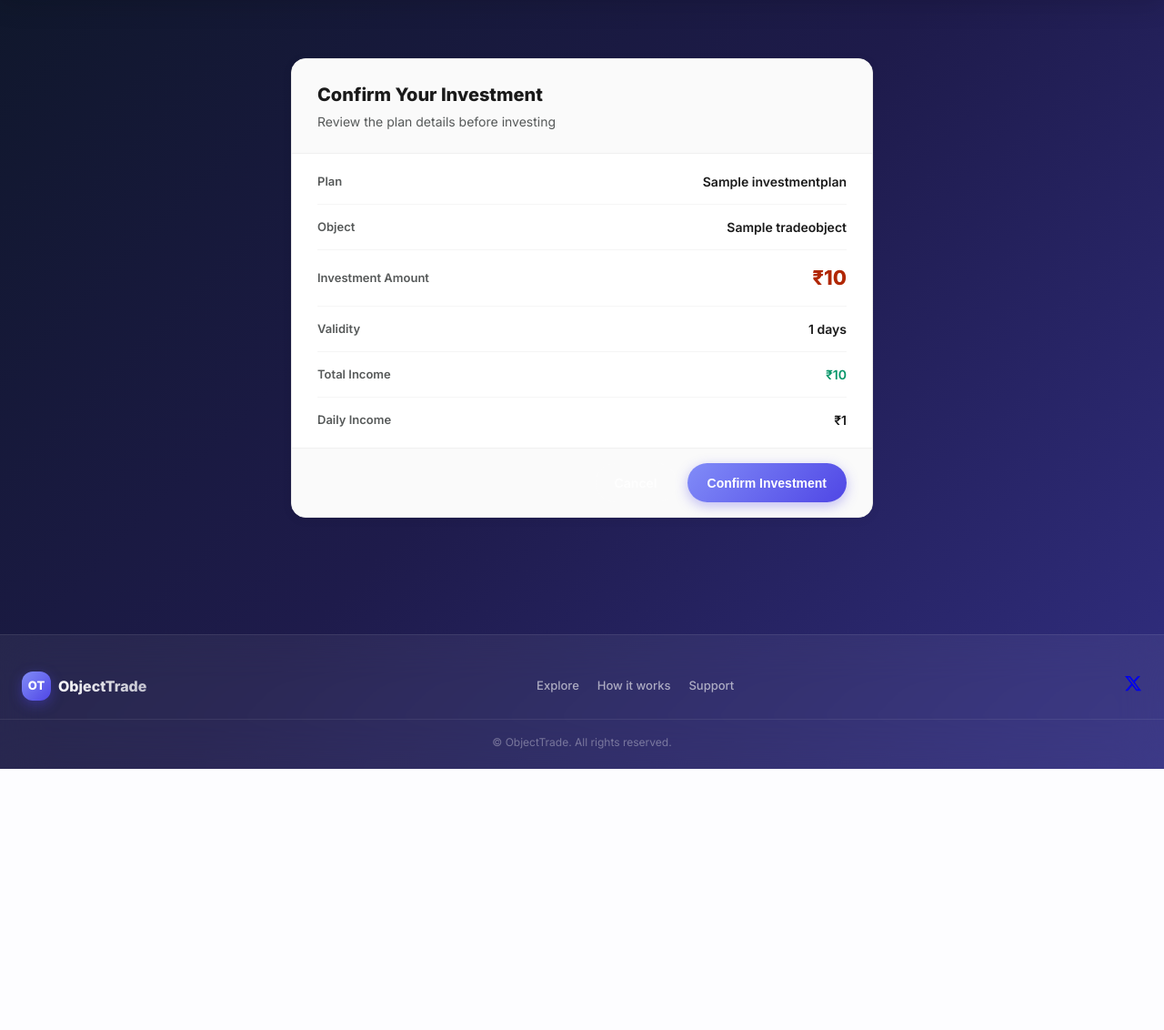
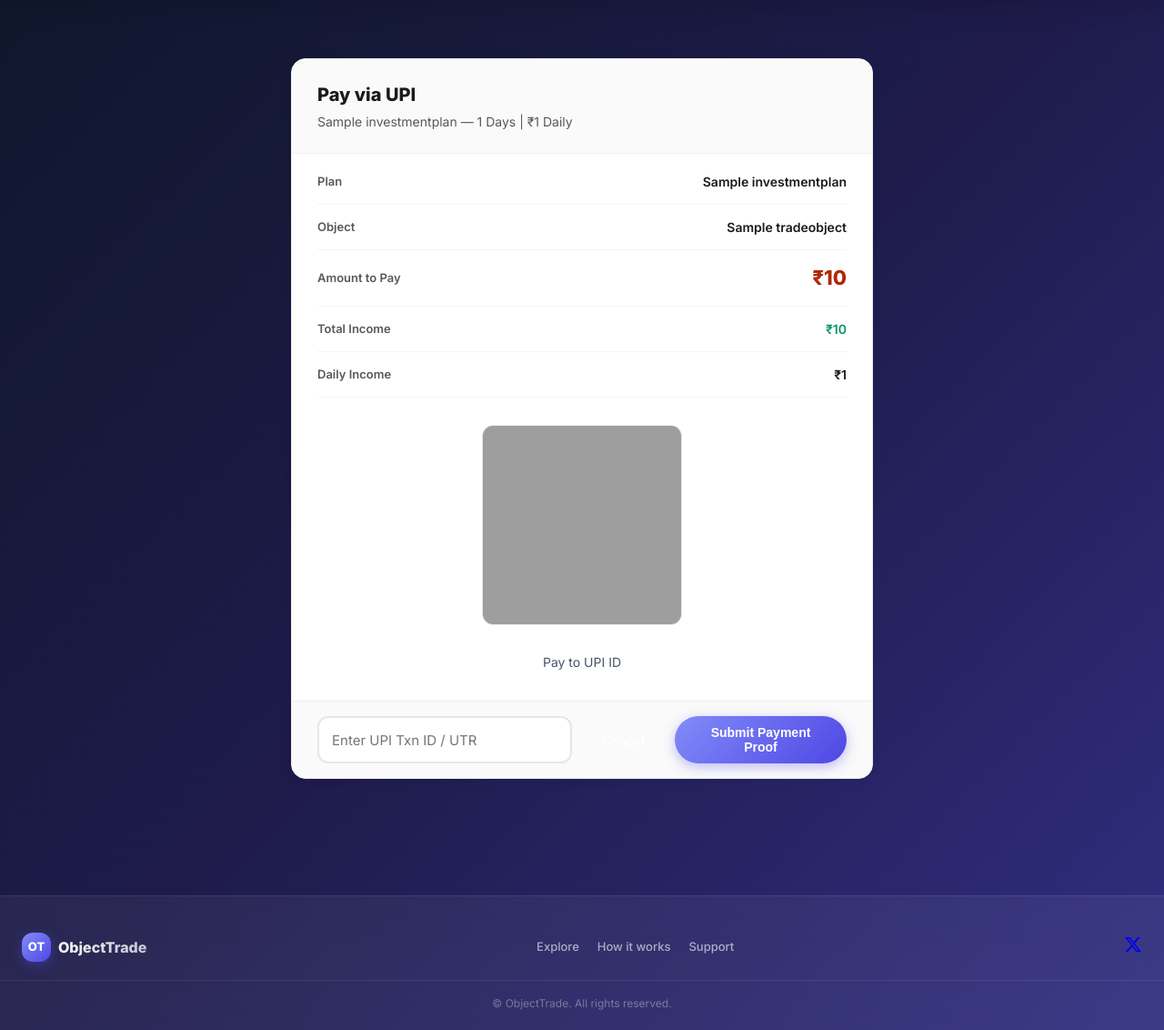
Before and after one commit to Abhishek-DS-ML-Gupta/grow-careers, a Django app: page /invest/1/ in a window 1280 px wide. Shown: the part 69-1201 px from the top of the page at 91% size. Before the commit the page ends 914 px from the top, so only its background shows below. Run offline with Django 5.2, Linux system fonts and the light colour scheme; a user stored in the database is signed in; tables that the repository leaves empty hold one stand-in row (values such as "Sample post"); grey boxes are pictures that could not be loaded.

Commit message:
upi or many changes

```diff
--- a/plans/templates/plans/invest.html
+++ b/plans/templates/plans/invest.html
@@ -1,11 +1,12 @@
 {% extends "base.html" %}
-{% block title %}Confirm Investment - ObjectTrade{% endblock %}
+{% load static %}
+{% block title %}Pay for {{ plan.name }} - ObjectTrade{% endblock %}
 {% block content %}
 <div class="section">
   <div class="plan-confirm-card">
     <div class="plan-confirm-header">
-      <h1>Confirm Your Investment</h1>
-      <p class="plan-confirm-subtitle">Review the plan details before investing</p>
+      <h1>Pay via UPI</h1>
+      <p class="plan-confirm-subtitle">{{ plan.name }} — {{ plan.validity_days }} Days | ₹{{ plan.daily_income_inr|floatformat:0 }} Daily</p>
     </div>
 
     <div class="plan-confirm-body">
@@ -18,12 +19,8 @@
         <span class="plan-detail-value">{{ plan.object.name }}</span>
       </div>
       <div class="plan-detail-row">
-        <span class="plan-detail-label">Investment Amount</span>
+        <span class="plan-detail-label">Amount to Pay</span>
         <span class="plan-detail-value plan-detail-price">₹{{ plan.price_inr|floatformat:0 }}</span>
-      </div>
-      <div class="plan-detail-row">
-        <span class="plan-detail-label">Validity</span>
-        <span class="plan-detail-value">{{ plan.validity_days }} days</span>
       </div>
       <div class="plan-detail-row">
         <span class="plan-detail-label">Total Income</span>
@@ -33,12 +30,23 @@
         <span class="plan-detail-label">Daily Income</span>
         <span class="plan-detail-value">₹{{ plan.daily_income_inr|floatformat:0 }}</span>
       </div>
+
+      {% with merchant_upi=settings.MERCHANT_UPI_ID %}
+      <div style="display: flex; justify-content: center; padding: 16px 0;">
+        <img src="https://api.qrserver.com/v1/create-qr-code/?size=220x220&data=upi://pay?pa={{ merchant_upi }}&pn=ObjectTrade&am={{ plan.price_inr }}&cu=INR" alt="UPI QR" style="width: 220px; height: 220px; border-radius: 12px; border: 1px solid #e5e7eb;" />
+      </div>
+      <div style="text-align: center; margin-bottom: 12px;">
+        <p style="font-size: 14px; color: var(--text-secondary);">Pay to UPI ID</p>
+        <p style="font-size: 20px; font-weight: 700;">{{ merchant_upi }}</p>
+      </div>
+      {% endwith %}
     </div>
 
     <form method="post" class="plan-confirm-actions">
       {% csrf_token %}
+      <input type="text" name="payment_reference" placeholder="Enter UPI Txn ID / UTR" required class="form-input" style="max-width: 280px;" />
       <a href="{% url 'plans_grid' %}" class="btn btn-ghost btn-cancel">Cancel</a>
-      <button type="submit" class="btn btn-primary-gradient btn-confirm">Confirm Investment</button>
+      <button type="submit" class="btn btn-primary-gradient btn-confirm">Submit Payment Proof</button>
     </form>
   </div>
 </div>
--- a/plans/views.py
+++ b/plans/views.py
@@ -5,6 +5,7 @@ from django.core.exceptions import ValidationError
 from django.contrib.auth.decorators import login_required, user_passes_test
 from django.contrib.auth.views import AuthenticationForm
 from django.shortcuts import render, redirect, get_object_or_404
+from django.conf import settings
 from django.contrib import messages
 from django.utils import timezone
 from datetime import timedelta
@@ -115,33 +116,38 @@ def invest(request, plan_id):
     plan = get_object_or_404(InvestmentPlan, pk=plan_id, is_active=True)
 
     if request.method == 'POST':
-        wallet = Wallet.objects.filter(user=request.user).first()
-        amount = Decimal(plan.price_inr)
+        payment_reference = request.POST.get('payment_reference', '').strip()
+        if not payment_reference:
+            messages.warning(request, 'Please enter your UPI transaction ID.')
+            return render(request, 'plans/invest.html', {'plan': plan})
 
-        if not wallet or wallet.balance < amount:
-            messages.error(request, 'Insufficient Wallet Balance. Please deposit funds first.')
-            return redirect('wallet_deposit')
+        merchant_upi = settings.MERCHANT_UPI_ID
+        upi_string = f"upi://pay?pa={merchant_upi}&pn=ObjectTrade&am={plan.price_inr}&cu=INR"
+        import hmac as _hmac, hashlib as _hashlib
+        import time as _time
+        deposit_id = f"PLAN-{plan.id}-{int(_time.time())}"
 
+        wallet = get_wallet(request.user)
         with transaction.atomic():
-            wallet.balance -= amount
-            wallet.total_withdrawal += amount
-            wallet.save(update_fields=['balance', 'total_withdrawal', 'updated_at'])
+            deposit = Deposit.objects.create(
+                user=request.user,
+                amount=Decimal(plan.price_inr),
+                upi_id=merchant_upi,
+                account_name=request.user.get_full_name() or request.user.username,
+                payment_reference=payment_reference,
+                status='pending',
+                razorpay_order_id=deposit_id,
+            )
 
             purchase = Purchase.objects.create(
                 user=request.user,
                 product=plan,
-                amount=amount,
+                amount=Decimal(plan.price_inr),
                 status='ACTIVE',
-            )
-            Transaction.objects.create(
-                user=request.user,
-                txn_type='PURCHASE',
-                amount=-amount,
-                reference_id=f"PUR-{purchase.id}",
-                purchase=purchase,
+                razorpay_order_id=deposit_id,
             )
 
-            investment = Investment.objects.create(
+            Investment.objects.create(
                 user=request.user,
                 plan=plan,
                 invested_amount=plan.price_inr,
@@ -150,8 +156,16 @@ def invest(request, plan_id):
                 status='active',
             )
 
-        messages.success(request, f'Successfully invested in {plan.name}!')
-        return render(request, 'wallet/purchase.html', {'plan': plan, 'purchase': purchase, 'wallet': wallet})
+            Transaction.objects.create(
+                user=request.user,
+                txn_type='PURCHASE',
+                amount=-Decimal(plan.price_inr),
+                reference_id=f"PUR-{purchase.id}",
+                purchase=purchase,
+            )
+
+        messages.success(request, f'Payment reference submitted for {plan.name}. Waiting for verification.')
+        return redirect('dashboard')
 
     return render(request, 'plans/invest.html', {'plan': plan})
 
--- a/wallet_app/forms.py
+++ b/wallet_app/forms.py
@@ -5,9 +5,10 @@ from .models import Deposit, Product
 class DepositForm(forms.ModelForm):
     class Meta:
         model = Deposit
-        fields = ['amount', 'upi_id']
+        fields = ['amount', 'upi_id', 'account_name']
         widgets = {
             'upi_id': forms.TextInput(attrs={'placeholder': 'name@upi'}),
+            'account_name': forms.TextInput(attrs={'placeholder': 'Account holder name'}),
         }
 
     def __init__(self, *args, **kwargs):
--- a/wallet_app/models.py
+++ b/wallet_app/models.py
@@ -54,6 +54,7 @@ class Deposit(models.Model):
     amount = models.DecimalField(max_digits=12, decimal_places=2)
     status = models.CharField(max_length=20, choices=STATUS_CHOICES, default='pending')
     upi_id = models.CharField(max_length=100, blank=True)
+    account_name = models.CharField(max_length=200, blank=True)
     payment_reference = models.CharField(max_length=100, blank=True, help_text='UPI txn ID or confirmation number')
     is_verified = models.BooleanField(default=False)
     verified_by = models.ForeignKey(User, on_delete=models.SET_NULL, null=True, blank=True, related_name='verified_deposits')
--- a/wallet_app/views.py
+++ b/wallet_app/views.py
@@ -105,6 +105,7 @@ def deposit_page(request):
                     user=request.user,
                     amount=Decimal(amount),
                     upi_id=upi_id,
+                    account_name=form.cleaned_data.get('account_name', '').strip(),
                     status='pending',
                 )
                 qr_data = generate_upi_qr(merchant_upi, amount)
```
Also changed, not shown: wallet_app/migrations/0003_deposit_account_name.py (added).
